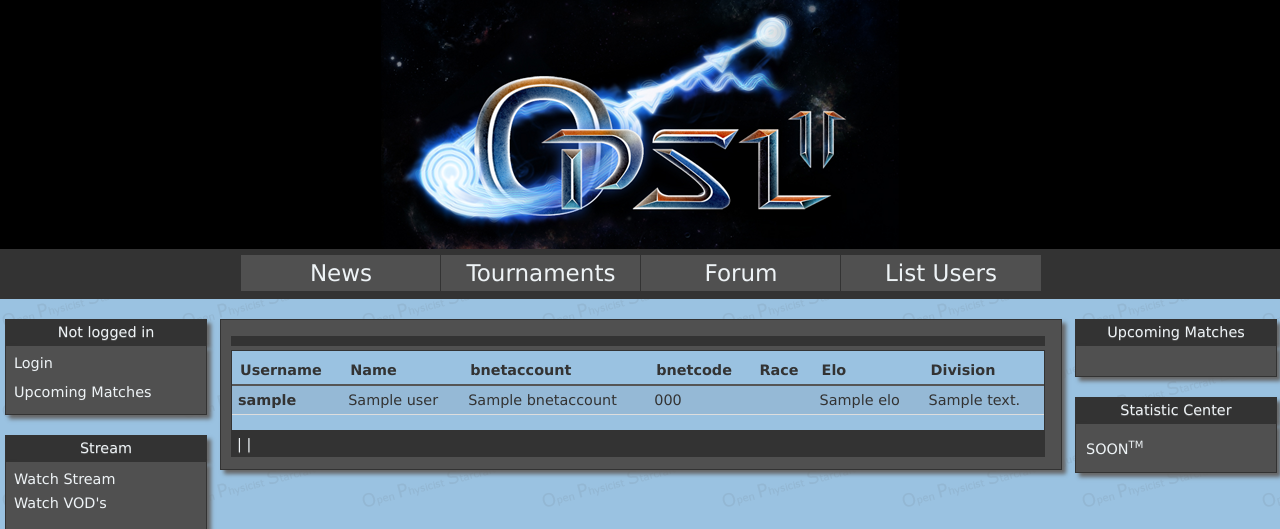
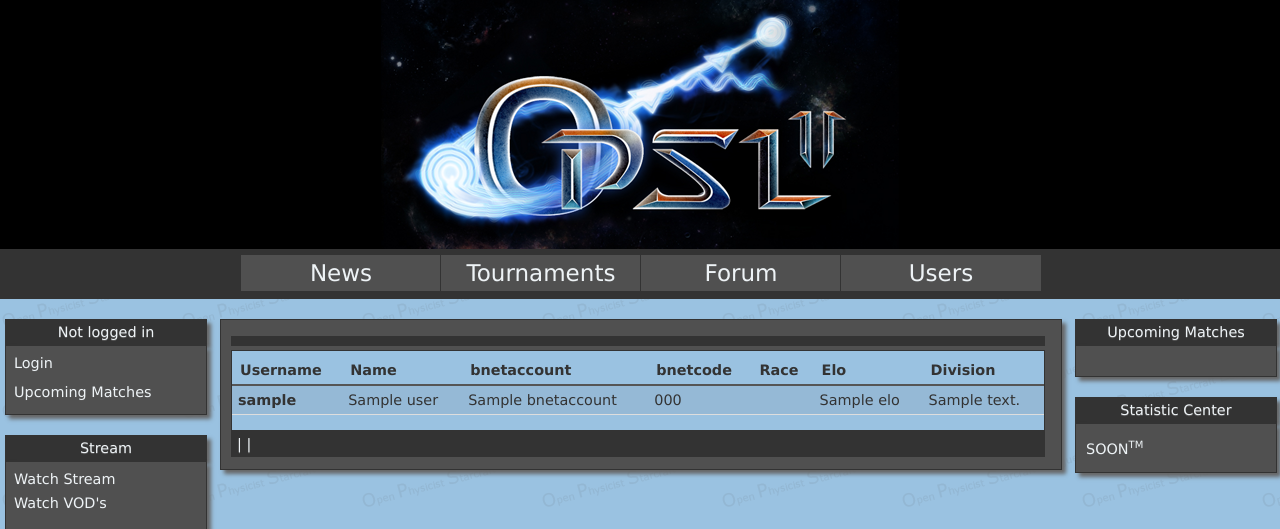
Before and after one commit to fleshgolem/caketourney, a CakePHP app: the page made by app/views/users/index.ctp in a window 1280 px wide. Shown: the part 17-546 px from the top of the page. Run offline with PHP 8.4 and a stand-in for CakePHP, Linux system fonts and the light colour scheme; the template is opened without the code that fills it: most values are stand-ins (such as "Sample title", 1, 10 or a date in 2020); data that the repository does not hold is empty; some libraries are stand-ins or nearby versions.

Commit message:
list users -> users

```diff
--- a/app/views/layouts/default.ctp
+++ b/app/views/layouts/default.ctp
@@ -84,9 +84,9 @@
 				<div class="containercontentbox">
 					<?php
 						if ($this->Session->check('Auth.User')){
-							 echo $this->Html->link(__('List Users', true), array('controller' => 'users', 'action' => 'index'));
+							 echo $this->Html->link(__('Users', true), array('controller' => 'users', 'action' => 'index'));
 						}else{
-							echo $this->Html->link(__('List Users', true), array('controller' => 'users', 'action' => 'index'));
+							echo $this->Html->link(__('Users', true), array('controller' => 'users', 'action' => 'index'));
                      }?>
 				</div>
 				</div>
@@ -223,7 +223,7 @@
                         <div class="menuebox">
                     	<?php
 						if ($this->Session->check('Auth.User')){
-							 echo $this->Html->link(__('Users', true), array('controller' => 'users', 'action' => 'index'));
+							 echo $this->Html->link(__('List Users', true), array('controller' => 'users', 'action' => 'index'));
                      	}?>
                         </div>
                         <div class="menuebox">
```
